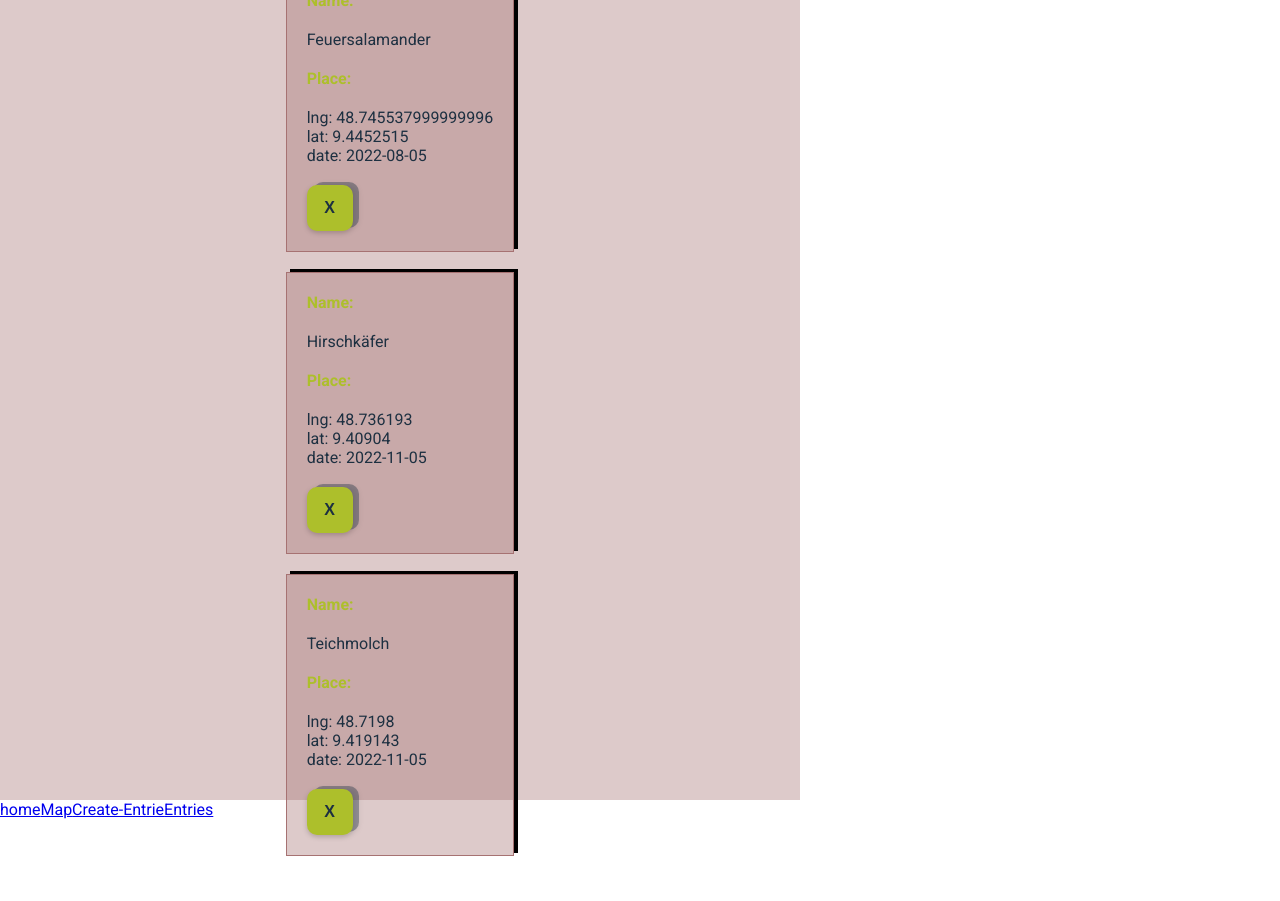
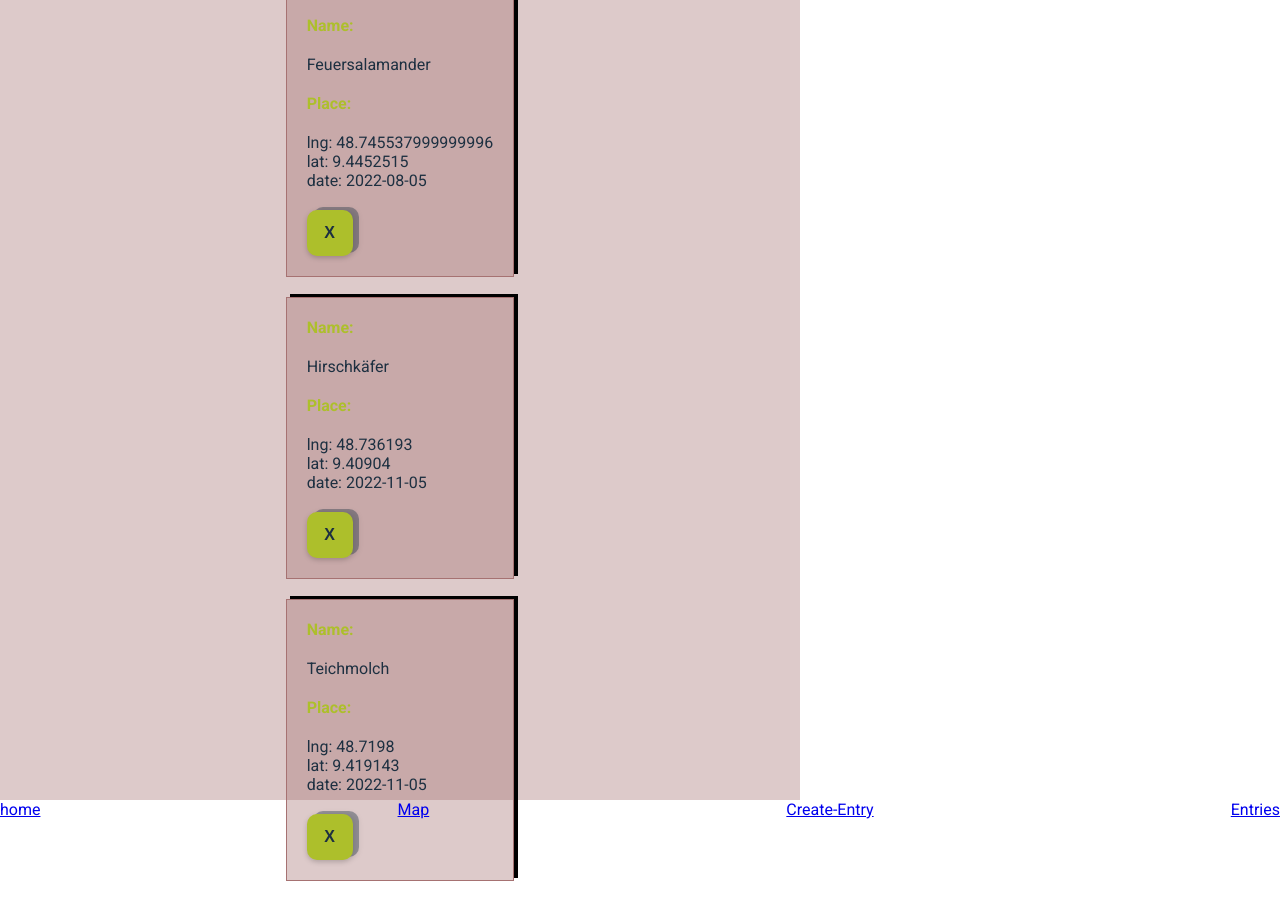
Before and after one commit to UrsulaMontag/capstone-project, a Next.js app: page /entries in a window 1280 px wide. Before the commit the page ends 876 px from the top, so only its background shows below. Built offline with nearby package versions, Linux system fonts and the light colour scheme.

Commit message:
Styling basic for nav

```diff
--- a/pages/create-entry.js
+++ b/pages/create-entry.js
@@ -2,7 +2,7 @@ import EntryCreateForm from '../src/components/form/EntryCreateForm';
 import Box from '../src/components/ui/MainBox.styled';
 import Typography from '../src/components/ui/Typography';
 import dynamic from 'next/dynamic';
-import { StyledMap } from '../src/components/ui/Map.styled';
+import SmallMap from '../src/components/ui/MapSmall.styled';
 const MapWithNoSSR = dynamic(() => import('../src/components/map/Map'), {
 	ssr: false,
 });
@@ -21,9 +21,9 @@ export default function CreateEntry() {
 					du in Ruhe zu Haus erledigen.
 				</Typography>
 			</Box>
-			<StyledMap variant="small-widow">
+			<SmallMap>
 				<MapWithNoSSR />
-			</StyledMap>
+			</SmallMap>
 			<Box>
 				<EntryCreateForm />
 			</Box>
--- a/pages/map.js
+++ b/pages/map.js
@@ -1,12 +1,12 @@
 import dynamic from 'next/dynamic';
-import { StyledMap } from '../src/components/ui/Map.styled';
+import StyledMap from '../src/components/ui/Map.styled';
 const MapWithNoSSR = dynamic(() => import('../src/components/map/Map'), {
 	ssr: false,
 });
 
 export default function Map() {
 	return (
-		<StyledMap variant="whole-window">
+		<StyledMap>
 			<MapWithNoSSR />
 		</StyledMap>
 	);
--- a/src/components/nav/Navigation.jsx
+++ b/src/components/nav/Navigation.jsx
@@ -1,8 +1,9 @@
 import Link from 'next/link';
+import NavBottom from '../ui/Navigation.styled';
 
 export default function Navigation() {
 	return (
-		<>
+		<NavBottom>
 			<Link passHref href="/">
 				home
 			</Link>
@@ -12,12 +13,12 @@ export default function Navigation() {
 			</Link>
 
 			<Link passHref href="/create-entry">
-				Create-Entrie
+				Create-Entry
 			</Link>
 
 			<Link passHref href="/entries">
 				Entries
 			</Link>
-		</>
+		</NavBottom>
 	);
 }
--- a/src/components/ui/MainBox.styled.js
+++ b/src/components/ui/MainBox.styled.js
@@ -5,10 +5,10 @@ const Box = styled.section`
 	flex-direction: column;
 	align-items: center;
 	justify-content: center;
-	max-width: 100%;
+	gap: 5rem;
+	width: 100%;
 	max-height: 100vh;
 	background: var(--main-bg-color);
-	z-index: -1;
 `;
 
 export default Box;
--- /dev/null
+++ b/src/components/ui/Navigation.styled.js
@@ -0,0 +1,7 @@
+import styled from 'styled-components';
+
+const NavBottom = styled.article`
+	display: flex;
+	justify-content: space-between;
+`;
+export default NavBottom;
```
Also changed, not shown: src/components/basics/SVGIcons.jsx (deleted, +0 -32 lines).
